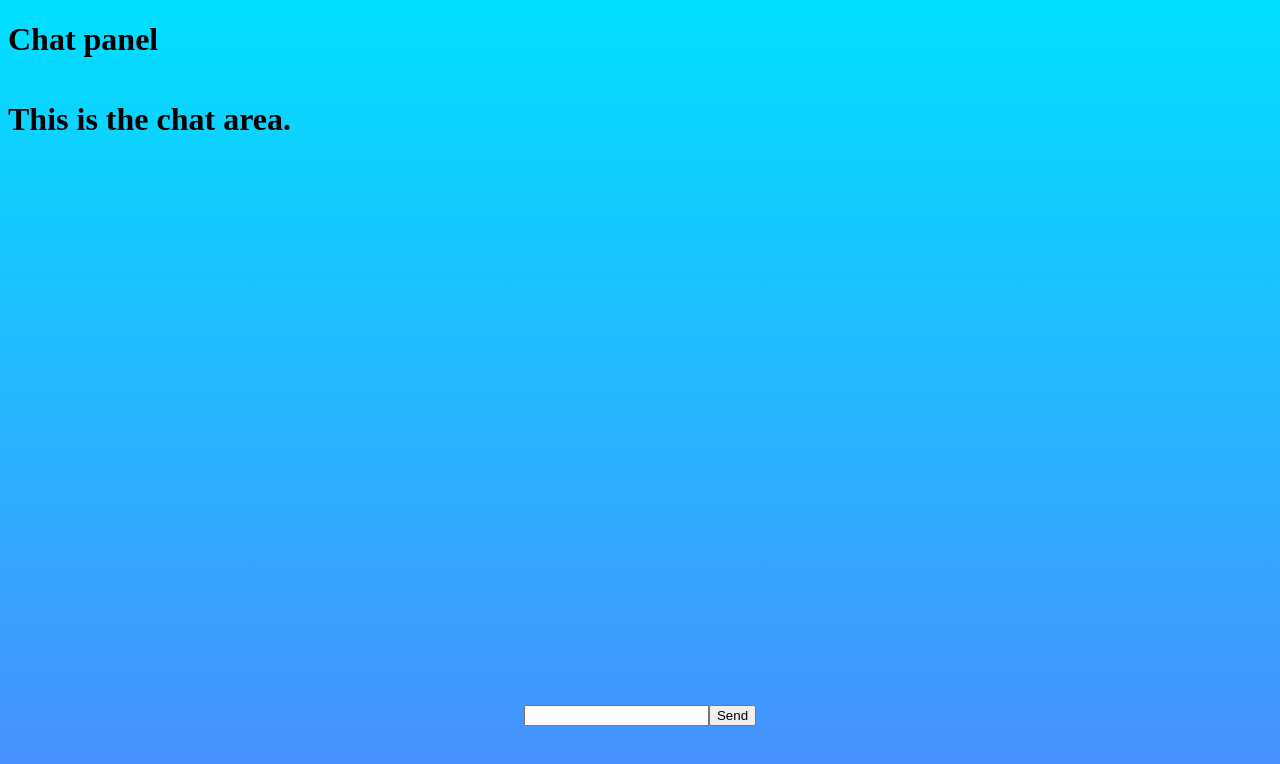
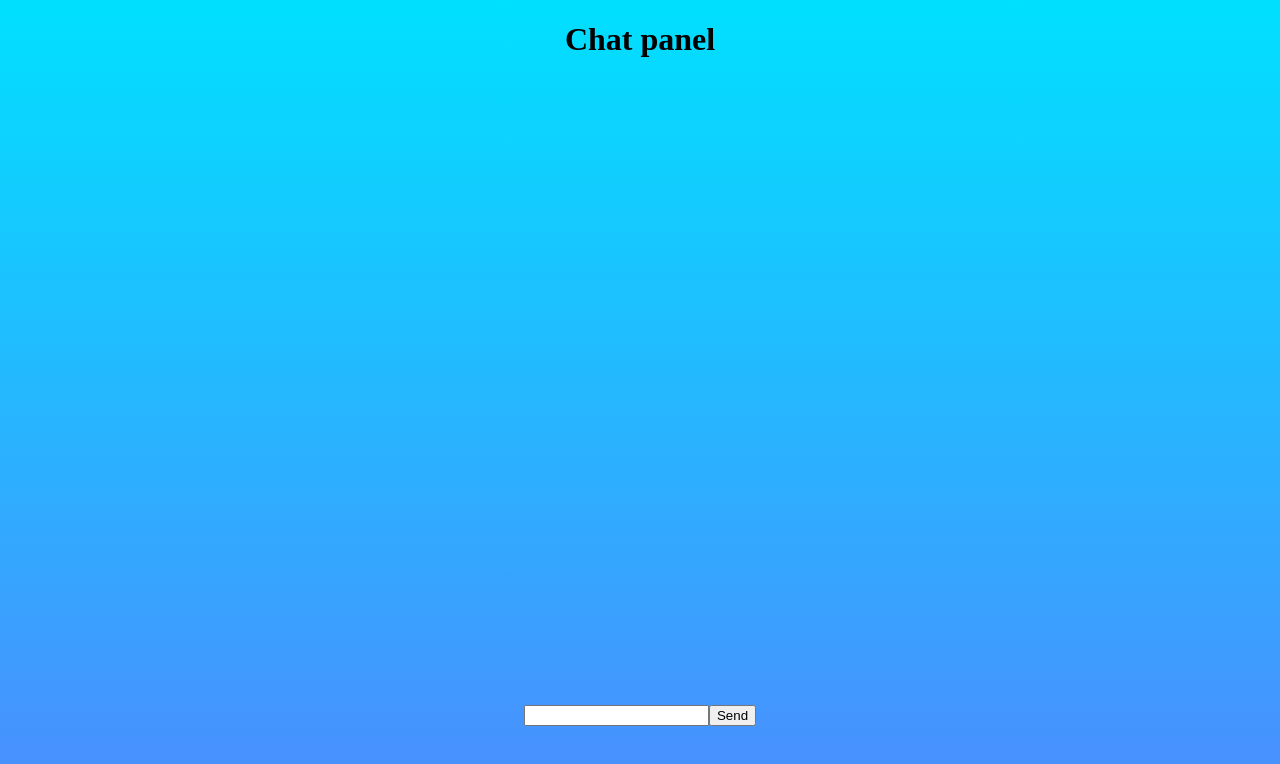
Before and after one commit to Gann4Life/chatbot-ciu, a React (Create React App) app: page / in a window 1280 px wide. Shown: the top 764 px of the page. Built offline with nearby package versions, Linux system fonts and the light colour scheme.

Commit message:
Smooth scroll, bit of cleanup

```diff
--- a/src/components/messaging/chatArea.js
+++ b/src/components/messaging/chatArea.js
@@ -1,12 +1,18 @@
-import React, { useState } from "react";
+import React, {useEffect, useRef, useState} from "react";
 import Message from "./message"
 
 const ChatArea = ({messagesList}) => {
 
+	const ref = useRef(null);
+
+	useEffect(() => {
+		if(messagesList.length) {
+			ref.current?.scrollIntoView()
+		}
+	}, [messagesList.length]);
+
 	return (
 		<div className="chat-area">
-			<h1>This is the chat area.</h1>
-
 			{
 				messagesList.map((item, index) => (
 					<Message
@@ -17,12 +23,7 @@ const ChatArea = ({messagesList}) => {
 					/>
 				))
 			}
-
-			{/*<Message*/}
-			{/*	profileURL="https://dthezntil550i.cloudfront.net/35/0023927117/e62cb797-db81-4f82-8320-388f910b38ec.jpg"*/}
-			{/*	message="IM YOUR DADDY"*/}
-			{/*	author="SKITTLE-CHAN"*/}
-			{/*/>*/}
+			<div ref={ref}></div>
 		</div>
 	);
 }
--- a/src/components/messaging/chatPanel.js
+++ b/src/components/messaging/chatPanel.js
@@ -10,6 +10,7 @@ const ChatPanel = () => {
 	const userProfileURL = "";
 
 	function sendMessageAsUser(newMessage) {
+		newMessage.profileURL = "https://cdn.pixabay.com/photo/2016/08/08/09/17/avatar-1577909_1280.png";
 		logNewMessage(newMessage);
 		getSecondBotResponse(newMessage);
 	}
@@ -76,7 +77,7 @@ const ChatPanel = () => {
 
 	return (
 		<div className="chat-panel">
-			<h1>Chat panel</h1>
+			<h1 className="center">Chat panel</h1>
 			<ChatArea
 				messagesList={messages}
 			/>
--- a/src/index.css
+++ b/src/index.css
@@ -31,10 +31,12 @@ body {
 .chat-area {
     height: 75vh;
     overflow-y: scroll;
+    scroll-behavior: smooth;
     /*background: #00E0FF;*/
 }
 
 .chat-panel {
+    padding: 0px 25%;
     /*background: red;*/
     /*background: #00E0FF;*/
 }
@@ -44,3 +46,8 @@ body {
     display: flex;
     justify-content: center;
 }
+
+.center {
+    display: flex;
+    justify-content: center;
+}
```
